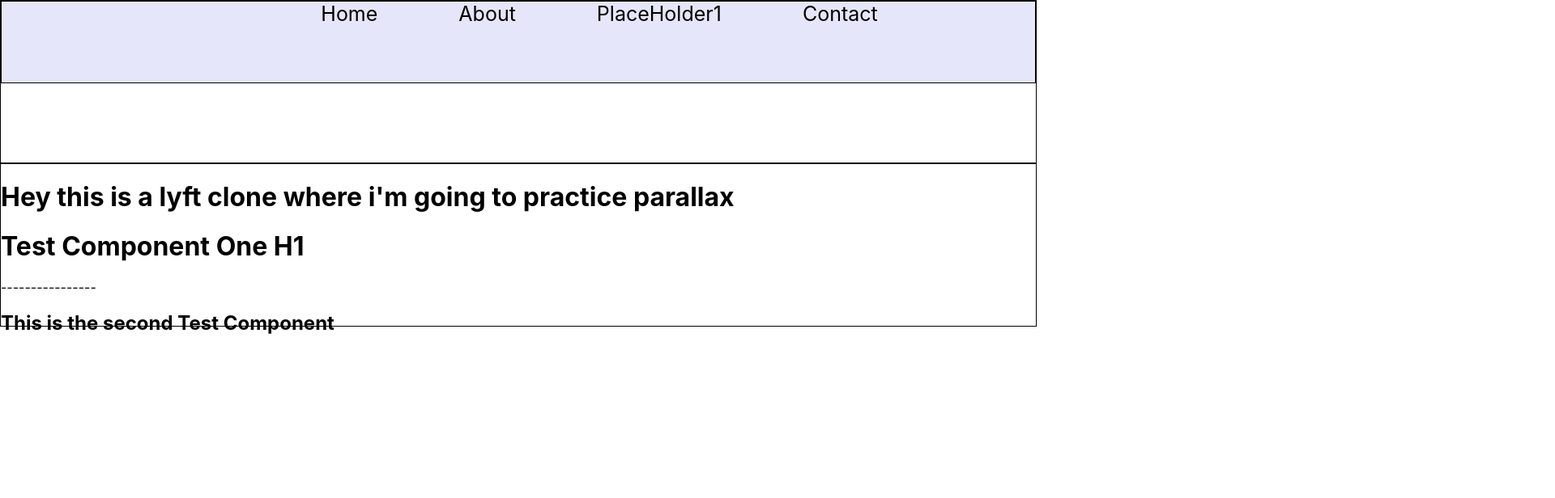
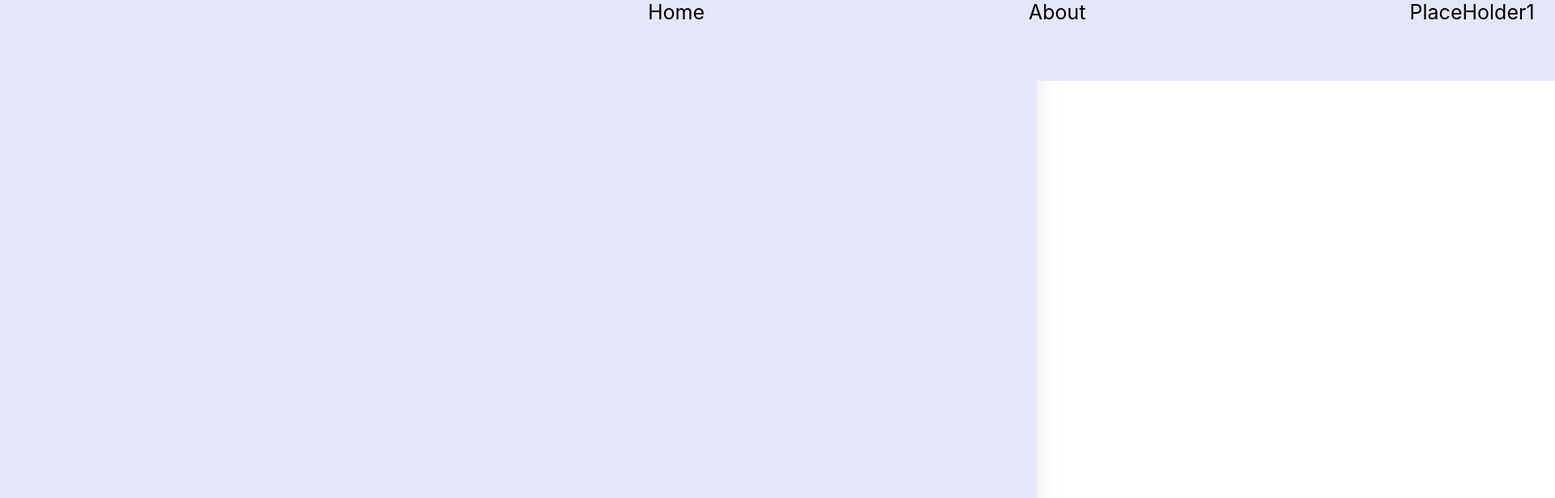
Before and after one commit to JoshuaHepworth/countrynats, a React (Create React App) app: page / in a window 1280 px wide. Shown: the top 616 px of the page at 81% size, 1920 px wide, since content can reach past the window. Built offline with nearby package versions, Linux system fonts and the light colour scheme.

Commit message:
got it. the scroll effect that lyft has on their website has been achieved. Now i just gotta make it look nice n pretty.

```diff
--- a/src/App.css
+++ b/src/App.css
@@ -1,18 +1,23 @@
 .topPart{
-  text-align: center;
-  height: 200px;
-  /*z-index: 2;*/
-  border: 1px solid black;
+
+	text-align: center;
+	min-height: 100vh;
+    display: flex;
+    background: lavender;
+    box-shadow: 0 20px 30px rgba(0, 0, 0, 0.1);
+    position: relative;
+    height: 100%;
+    z-index: 100;
 }
 
 .bottomPart {
-/*    position: fixed;*/
     bottom: 0;
     left: 0;
     right: 0;
-    /*z-index: 2;*/
-    /*position: fixed;*/
+    z-index: 2;
+    position: fixed;
     background-color: white;
     height: 200px;
-    border: 1px solid black;
+    /*border: 1px solid black;*/
+
 }
--- a/src/App.js
+++ b/src/App.js
@@ -11,6 +11,12 @@ class App extends Component {
               <div className="topPart">
                     <NavBarComponent />
               </div>
+              <br/>
+              <br/>
+              <br/>
+              <br/>
+              <br/>
+              <br/>
               <div className="bottomPart">
                     <h1>Hey this is a lyft clone where i'm going to practice parallax</h1>
                     <TestComponent />
--- a/src/NavBarComponent/styles.css
+++ b/src/NavBarComponent/styles.css
@@ -5,14 +5,10 @@ ul {
 	height:100px;
 	background-color: lavender;
 	text-align: center;
-	border: 1px solid black;
-/*	-webkit-box-shadow: 0px 14px 34px -16px rgba(0,0,0,0.75);
-	-moz-box-shadow: 0px 14px 34px -16px rgba(0,0,0,0.75);
-	box-shadow: 0px 14px 34px -16px rgba(0,0,0,0.75);*/
+	/*border: 1px solid black;*/
 }
 ul li {
 	display: inline;
-	margin-left: 100px;
+	margin-left: 400px;
 	font-size: 25px;
-
 }
```
